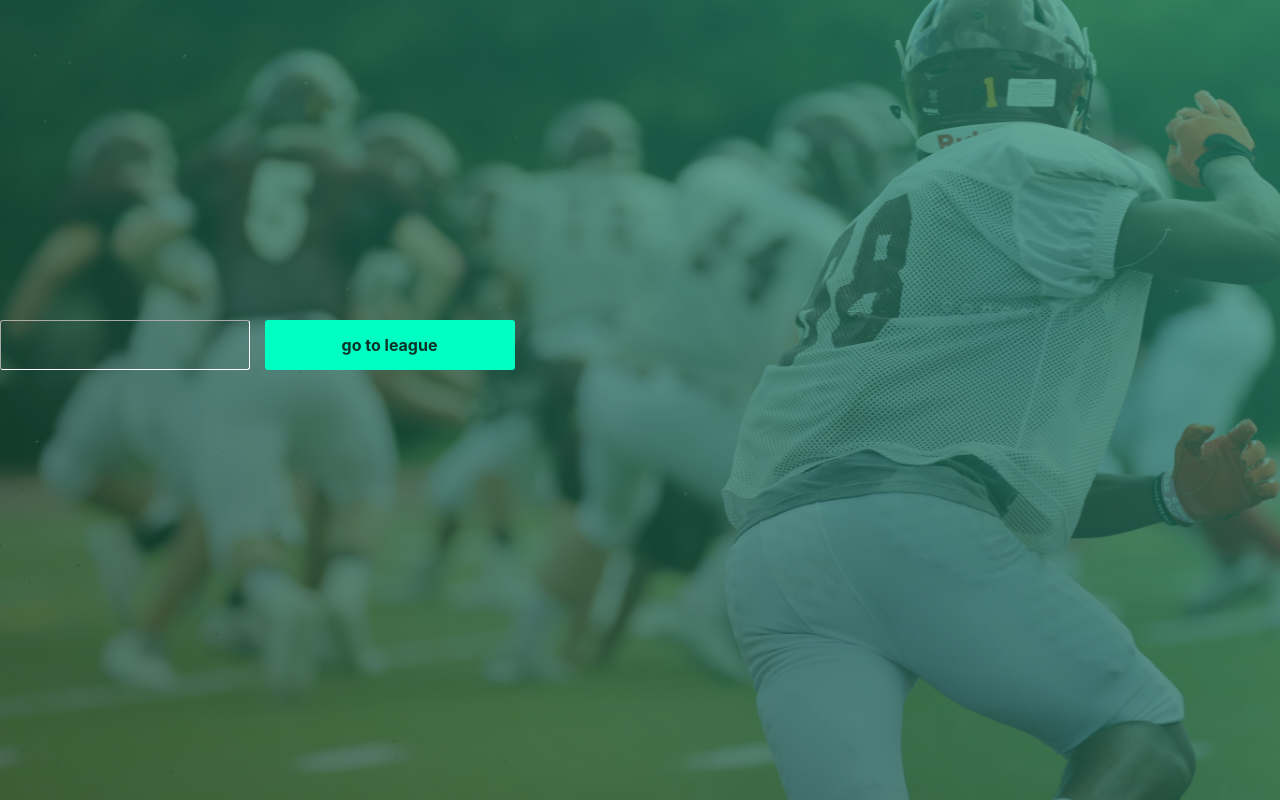
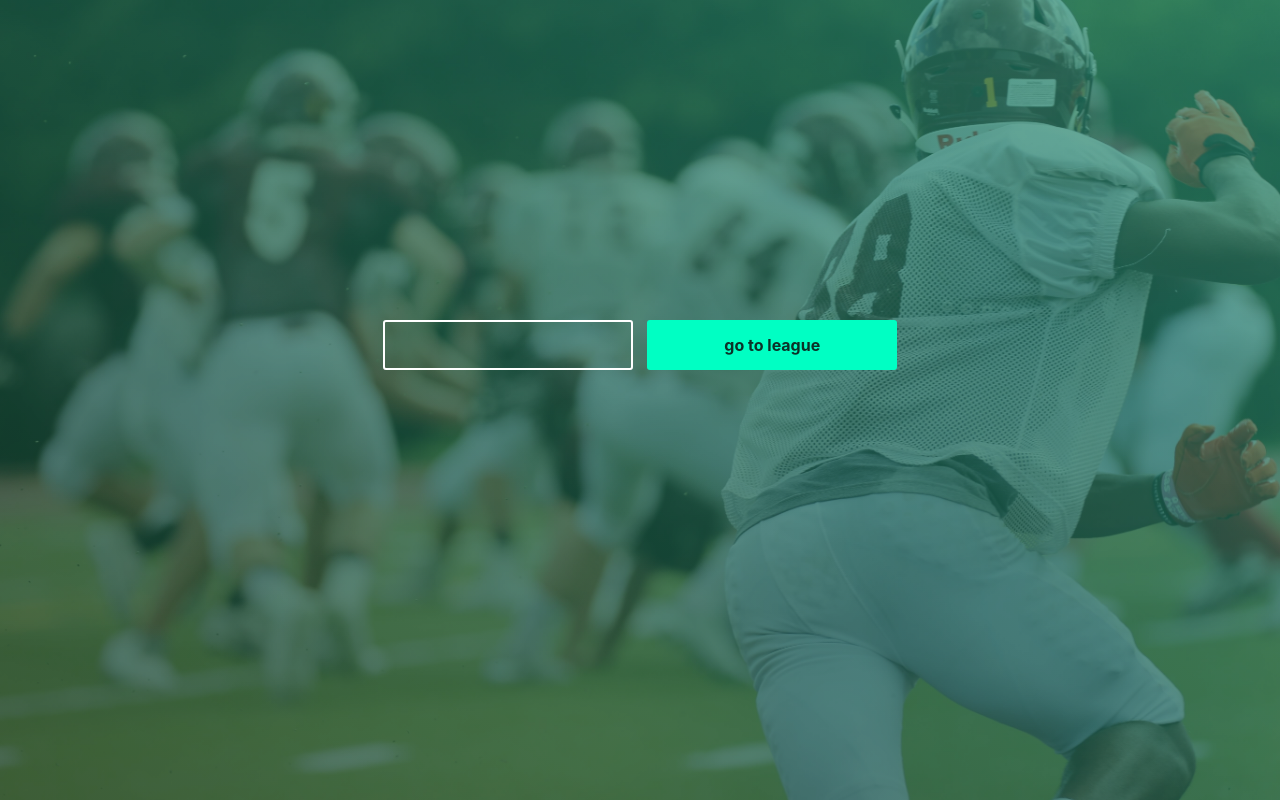
Before and after one commit to pperone/leaguehq, a Django app: page / in a window 1280 px wide. Run offline with Django 3.2, Linux system fonts and the light colour scheme; some libraries are stand-ins or nearby versions.

Commit message:
Centering index div

```diff
--- a/room/static/css/styles.css
+++ b/room/static/css/styles.css
@@ -23,7 +23,7 @@ body {
     width: 250px;
     height: 50px;
     border-color: white;
-    border-width: thin;
+    border: solid 2px white;
     color: white;
     margin-bottom: 20px;
     margin-right: 10px;
@@ -100,6 +100,8 @@ textarea {
 .indexform {
     position: absolute;
     top: 40%;
+    left: 25%;
+    right: 25%;
     margin-left: auto;
 }
 
```
